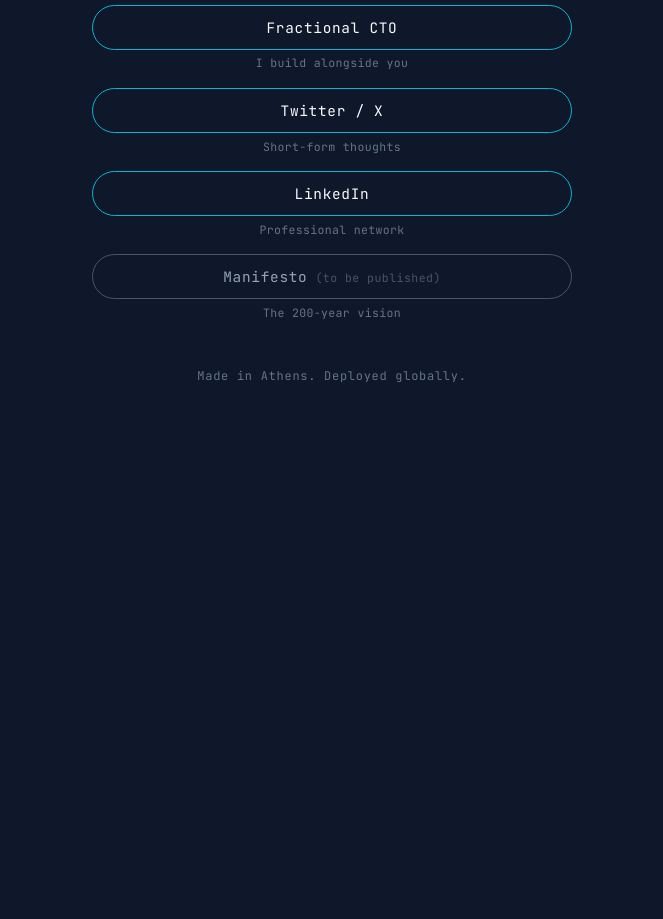
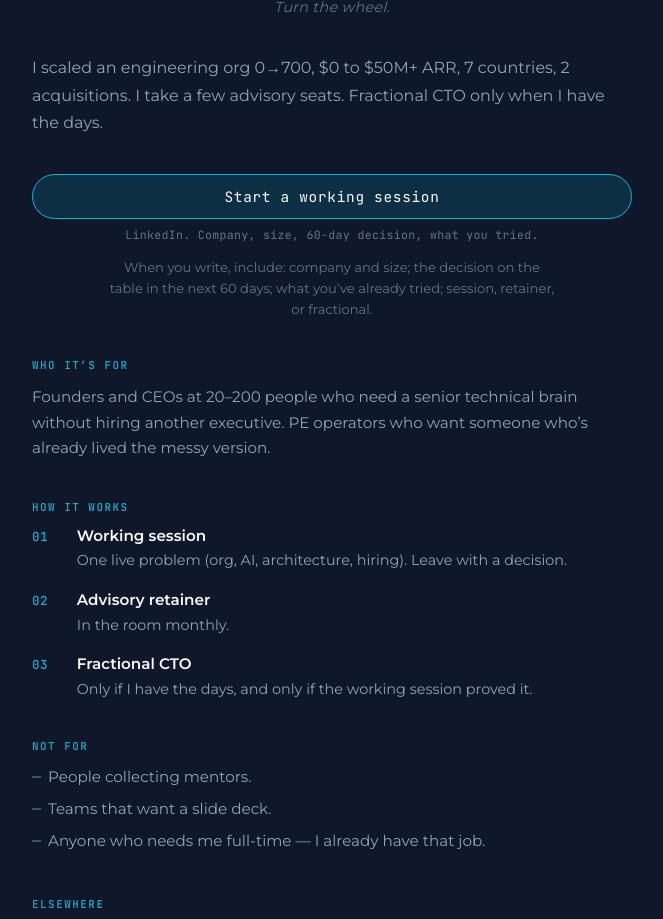
Before and after one commit to mpetyx/mpetyx.github.io, a plain HTML site: page index.html in a window 1280 px wide. Shown: the part 411-1330 px from the top of the page, without its empty margins (308-971 px from the left). Before the commit the page ends 800 px from the top, so only its background shows below. Drawn offline with Linux system fonts and the light colour scheme.

Commit message:
Turn homepage into a selective advisory storefront.
X inbound was landing on a splash. This keeps the owl/cyan look and makes the offer, ladder, and LinkedIn intake the first action.

```diff
--- a/index.html
+++ b/index.html
@@ -3,7 +3,9 @@
 <head>
   <meta charset="UTF-8" />
   <meta name="viewport" content="width=device-width, initial-scale=1.0" />
-  <title>Michael Petychakis</title>
+  <title>Michael Petychakis · Selective Advisory</title>
+  <meta name="theme-color" content="#0F172A" />
+  <link rel="canonical" href="https://mpetyx.com/" />
 
   <!-- Favicon -->
   <link rel="icon" type="image/png" href="lambda_owl_avatar.png" />
@@ -12,15 +14,15 @@
   <!-- Open Graph / Social -->
   <meta property="og:type"         content="website" />
   <meta property="og:url"          content="https://mpetyx.com/" />
-  <meta property="og:title"        content="Michael Petychakis" />
-  <meta property="og:description"  content="λ(0) → 700 · Technology leader, entrepreneur, and builder. CTO · Fractional CTO · API & AI enthusiast." />
+  <meta property="og:title"        content="Michael Petychakis · Selective Advisory" />
+  <meta property="og:description"  content="λ(0) → 700 · Selective advisory and fractional CTO. Architected, not assembled." />
   <meta property="og:image"        content="https://mpetyx.com/lambda_owl_avatar.png" />
   <meta name="twitter:card"        content="summary_large_image" />
   <meta name="twitter:site"        content="@mpetyx" />
-  <meta name="twitter:title"       content="Michael Petychakis" />
-  <meta name="twitter:description" content="λ(0) → 700 · Technology leader, entrepreneur, and builder." />
+  <meta name="twitter:title"       content="Michael Petychakis · Selective Advisory" />
+  <meta name="twitter:description" content="λ(0) → 700 · Selective advisory and fractional CTO. Architected, not assembled." />
   <meta name="twitter:image"       content="https://mpetyx.com/lambda_owl_avatar.png" />
-  <meta name="description"         content="λ(0) → 700 · Technology leader, entrepreneur, and builder. CTO · Fractional CTO · API & AI enthusiast." />
+  <meta name="description"         content="λ(0) → 700 · Selective advisory and fractional CTO. Architected, not assembled." />
 
   <!-- Google tag (gtag.js) -->
   <script async src="https://www.googletagmanager.com/gtag/js?id=G-4VCH03FMBN"></script>
@@ -35,7 +37,7 @@
   <!-- Google Fonts -->
   <link rel="preconnect" href="https://fonts.googleapis.com" />
   <link rel="preconnect" href="https://fonts.gstatic.com" crossorigin />
-  <link href="https://fonts.googleapis.com/css2?family=Montserrat:wght@700&family=JetBrains+Mono:wght@400;500&display=swap" rel="stylesheet" />
+  <link href="https://fonts.googleapis.com/css2?family=Montserrat:wght@400;500;600;700&family=JetBrains+Mono:wght@400;500&display=swap" rel="stylesheet" />
 
   <style>
     *, *::before, *::after {
@@ -54,34 +56,40 @@
       --gray-sub:  #94A3B8;
     }
 
-    html, body {
-      height: 100%;
+    html {
+      scroll-behavior: smooth;
     }
 
     body {
       background-color: var(--bg);
       color: var(--white);
       font-family: 'Montserrat', sans-serif;
+      font-weight: 400;
+      -webkit-font-smoothing: antialiased;
+      -moz-osx-font-smoothing: grayscale;
+      min-height: 100vh;
+      padding: 3.5rem 1.5rem 2.5rem;
       display: flex;
       flex-direction: column;
       align-items: center;
-      justify-content: center;
-      min-height: 100vh;
-      padding: 3rem 1.5rem;
     }
 
-    /* Main card */
-    .card {
+    .page {
+      width: 100%;
+      max-width: 600px;
+      display: flex;
+      flex-direction: column;
+    }
+
+    /* ── Hero ── */
+    .hero {
       display: flex;
       flex-direction: column;
       align-items: center;
-      gap: 1.5rem;
-      width: 100%;
-      max-width: 480px;
       text-align: center;
+      gap: 0.7rem;
     }
 
-    /* Logo */
     .logo {
       width: 140px;
       height: 140px;
@@ -93,6 +101,7 @@
       transition: filter 0.3s ease;
       animation: owl-blink 10s ease-in-out infinite;
       transform-origin: center center;
+      margin-bottom: 0.6rem;
     }
 
     .logo:hover {
@@ -101,7 +110,6 @@
         drop-shadow(0 0 60px var(--cyan-glow));
     }
 
-    /* Name */
     h1.name {
       font-family: 'Montserrat', sans-serif;
       font-weight: 700;
@@ -111,7 +119,6 @@
       line-height: 1.2;
     }
 
-    /* Lambda tagline */
     .tagline {
       font-family: 'JetBrains Mono', monospace;
       font-size: clamp(1rem, 3.5vw, 1.2rem);
@@ -119,17 +126,33 @@
       letter-spacing: 0.04em;
     }
 
-    /* Greek subtitle */
-    .subtitle {
+    .job {
       font-family: 'Montserrat', sans-serif;
-      font-style: italic;
-      font-weight: 400;
+      font-weight: 500;
+      font-size: clamp(1rem, 3.2vw, 1.15rem);
+      line-height: 1.5;
+      color: var(--white);
+      max-width: 28em;
+      margin-top: 0.55rem;
+    }
+
+    .brand {
+      font-family: 'Montserrat', sans-serif;
+      font-weight: 500;
       font-size: 0.95rem;
       color: var(--gray-sub);
       letter-spacing: 0.02em;
     }
 
-    /* ── Owl blink animation ── */
+    .subtitle {
+      font-family: 'Montserrat', sans-serif;
+      font-style: italic;
+      font-weight: 400;
+      font-size: 0.9rem;
+      color: var(--gray);
+      letter-spacing: 0.02em;
+    }
+
     @keyframes owl-blink {
       0%,   94%  { transform: scaleY(1);    }
       95%         { transform: scaleY(0.94); }
@@ -138,20 +161,46 @@
       100%        { transform: scaleY(1);    }
     }
 
-    /* Link items (pill + caption wrapper) */
-    .links {
-      display: flex;
-      flex-direction: column;
-      gap: 1.1rem;
-      width: 100%;
-      margin-top: 0.5rem;
+    /* ── Shared section ── */
+    .block {
+      margin-top: 2.4rem;
     }
 
-    .link-item {
+    .block-label {
+      font-family: 'JetBrains Mono', monospace;
+      font-size: 0.68rem;
+      font-weight: 500;
+      color: var(--cyan);
+      letter-spacing: 0.14em;
+      text-transform: uppercase;
+      margin-bottom: 0.7rem;
+    }
+
+    .prose {
+      font-family: 'Montserrat', sans-serif;
+      font-weight: 400;
+      font-size: 0.95rem;
+      line-height: 1.7;
+      color: var(--gray-sub);
+    }
+
+    .prose + .prose {
+      margin-top: 0.7rem;
+    }
+
+    .proof .prose {
+      font-size: 1rem;
+      color: var(--gray-sub);
+    }
+
+    /* ── Primary CTA ── */
+    .cta {
+      margin-top: 2.4rem;
       display: flex;
       flex-direction: column;
       align-items: center;
-      gap: 0.35rem;
+      gap: 0.45rem;
+      text-align: center;
     }
 
     .pill {
@@ -166,6 +215,7 @@
       font-size: 0.9rem;
       letter-spacing: 0.05em;
       text-decoration: none;
+      text-align: center;
       transition:
         background 0.22s ease,
         box-shadow  0.22s ease,
@@ -180,7 +230,116 @@
       outline: none;
     }
 
-    /* Muted / coming-soon pill */
+    .pill-primary {
+      background: var(--cyan-dim);
+    }
+
+    .link-caption {
+      font-family: 'JetBrains Mono', monospace;
+      font-size: 0.72rem;
+      color: var(--gray);
+      letter-spacing: 0.03em;
+      line-height: 1.55;
+      text-align: center;
+    }
+
+    .cta-note {
+      font-family: 'Montserrat', sans-serif;
+      font-weight: 400;
+      font-size: 0.82rem;
+      line-height: 1.6;
+      color: var(--gray);
+      max-width: 34em;
+      margin-top: 0.35rem;
+    }
+
+    /* ── How it works ── */
+    .steps {
+      list-style: none;
+      display: flex;
+      flex-direction: column;
+      gap: 1.05rem;
+    }
+
+    .steps li {
+      display: grid;
+      grid-template-columns: 2.1rem 1fr;
+      gap: 0.7rem;
+      align-items: start;
+    }
+
+    .step-num {
+      font-family: 'JetBrains Mono', monospace;
+      font-size: 0.78rem;
+      font-weight: 500;
+      color: var(--cyan);
+      letter-spacing: 0.04em;
+      line-height: 1.7;
+      padding-top: 0.05rem;
+    }
+
+    .step-title {
+      font-family: 'Montserrat', sans-serif;
+      font-weight: 600;
+      font-size: 0.95rem;
+      color: var(--white);
+      line-height: 1.4;
+      margin-bottom: 0.2rem;
+    }
+
+    .step-body {
+      font-family: 'Montserrat', sans-serif;
+      font-weight: 400;
+      font-size: 0.9rem;
+      line-height: 1.6;
+      color: var(--gray-sub);
+    }
+
+    /* ── Not for ── */
+    .not-for-list {
+      list-style: none;
+      display: flex;
+      flex-direction: column;
+      gap: 0.55rem;
+    }
+
+    .not-for-list li {
+      font-family: 'Montserrat', sans-serif;
+      font-weight: 400;
+      font-size: 0.95rem;
+      line-height: 1.55;
+      color: var(--gray-sub);
+      padding-left: 1rem;
+      position: relative;
+    }
+
+    .not-for-list li::before {
+      content: "—";
+      position: absolute;
+      left: 0;
+      color: var(--gray);
+      font-family: 'JetBrains Mono', monospace;
+    }
+
+    /* ── Secondary links ── */
+    .elsewhere {
+      margin-top: 2.75rem;
+    }
+
+    .links {
+      display: flex;
+      flex-direction: column;
+      gap: 1.1rem;
+      width: 100%;
+    }
+
+    .link-item {
+      display: flex;
+      flex-direction: column;
+      align-items: center;
+      gap: 0.35rem;
+    }
+
     .pill-muted {
       display: block;
       width: 100%;
@@ -192,6 +351,7 @@
       font-family: 'JetBrains Mono', monospace;
       font-size: 0.9rem;
       letter-spacing: 0.05em;
+      text-align: center;
       cursor: default;
       user-select: none;
     }
@@ -203,15 +363,7 @@
       margin-left: 0.5rem;
     }
 
-    /* Link caption */
-    .link-caption {
-      font-family: 'JetBrains Mono', monospace;
-      font-size: 0.72rem;
-      color: var(--gray);
-      letter-spacing: 0.03em;
-    }
-
-    /* Footer */
+    /* ── Footer ── */
     footer {
       margin-top: 3rem;
       font-family: 'JetBrains Mono', monospace;
@@ -220,12 +372,19 @@
       letter-spacing: 0.06em;
       text-align: center;
     }
+
+    @media (prefers-reduced-motion: reduce) {
+      html { scroll-behavior: auto; }
+      .logo { animation: none; }
+      .logo, .pill { transition: none; }
+    }
   </style>
 </head>
 <body>
 
-  <main class="card">
+  <main class="page">
 
+    <header class="hero">
       <img
         class="logo"
         src="lambda_owl_avatar.png"
@@ -238,35 +397,94 @@
 
       <p class="tagline">&#955;(0) &#8594; 700</p>
 
+      <p class="job">I sit in the room after you’ve already outgrown generic advice.</p>
+
+      <p class="brand">Architected, not assembled.</p>
+
       <p class="subtitle">Turn the wheel.</p>
+    </header>
 
-    <nav class="links" aria-label="Links">
+    <section class="block proof" aria-label="Proof">
+      <p class="prose">I scaled an engineering org 0&#8594;700, $0 to $50M+ ARR, 7 countries, 2 acquisitions. I take a few advisory seats. Fractional CTO only when I have the days.</p>
+    </section>
+
+    <div class="cta">
+      <a
+        class="pill pill-primary"
+        href="https://www.linkedin.com/in/michaelpetychakis/"
+        target="_blank"
+        rel="noopener noreferrer"
+      >Start a working session</a>
+      <span class="link-caption">LinkedIn. Company, size, 60-day decision, what you tried.</span>
+      <p class="cta-note">When you write, include: company and size; the decision on the table in the next 60 days; what you’ve already tried; session, retainer, or fractional.</p>
+    </div>
+
+    <section class="block" aria-labelledby="who-label">
+      <h2 class="block-label" id="who-label">Who it’s for</h2>
+      <p class="prose">Founders and CEOs at 20–200 people who need a senior technical brain without hiring another executive. PE operators who want someone who’s already lived the messy version.</p>
+    </section>
+
+    <section class="block" aria-labelledby="how-label">
+      <h2 class="block-label" id="how-label">How it works</h2>
+      <ol class="steps">
+        <li>
+          <span class="step-num" aria-hidden="true">01</span>
+          <div>
+            <p class="step-title">Working session</p>
+            <p class="step-body">One live problem (org, AI, architecture, hiring). Leave with a decision.</p>
+          </div>
+        </li>
+        <li>
+          <span class="step-num" aria-hidden="true">02</span>
+          <div>
+            <p class="step-title">Advisory retainer</p>
+            <p class="step-body">In the room monthly.</p>
+          </div>
+        </li>
+        <li>
+          <span class="step-num" aria-hidden="true">03</span>
+          <div>
+            <p class="step-title">Fractional CTO</p>
+            <p class="step-body">Only if I have the days, and only if the working session proved it.</p>
+          </div>
+        </li>
+      </ol>
+    </section>
+
+    <section class="block" aria-labelledby="not-label">
+      <h2 class="block-label" id="not-label">Not for</h2>
+      <ul class="not-for-list">
+        <li>People collecting mentors.</li>
+        <li>Teams that want a slide deck.</li>
+        <li>Anyone who needs me full-time — I already have that job.</li>
+      </ul>
+    </section>
+
+    <nav class="elsewhere" aria-label="Elsewhere">
+      <h2 class="block-label">Elsewhere</h2>
+      <div class="links">
 
         <div class="link-item">
-        <a class="pill" href="https://apilama.com" target="_blank" rel="noopener noreferrer">Blog</a>
-        <span class="link-caption">AI, scaling, and the long arc of technology</span>
+          <a class="pill" href="https://apilama.com" target="_blank" rel="noopener noreferrer">Essays</a>
+          <span class="link-caption">apilama.com — how I think</span>
         </div>
 
         <div class="link-item">
-        <a class="pill" href="https://badcop.tech" target="_blank" rel="noopener noreferrer">Fractional CTO</a>
-        <span class="link-caption">I build alongside you</span>
+          <a class="pill" href="https://badcop.tech" target="_blank" rel="noopener noreferrer">BadCop</a>
+          <span class="link-caption">AI tech diligence I built. The product, not the person.</span>
         </div>
 
         <div class="link-item">
-        <a class="pill" href="https://x.com/mpetyx" target="_blank" rel="noopener noreferrer">Twitter / X</a>
-        <span class="link-caption">Short-form thoughts</span>
+          <a class="pill" href="https://x.com/mpetyx" target="_blank" rel="noopener noreferrer">X</a>
+          <span class="link-caption">x.com/mpetyx</span>
         </div>
 
         <div class="link-item">
-        <a class="pill" href="https://www.linkedin.com/in/michaelpetychakis/" target="_blank" rel="noopener noreferrer">LinkedIn</a>
-        <span class="link-caption">Professional network</span>
-      </div>
-
-      <div class="link-item">
-        <span class="pill-muted">Manifesto<span class="coming-soon">(to be published)</span></span>
+          <span class="pill-muted">Manifesto<span class="coming-soon">(coming soon)</span></span>
           <span class="link-caption">The 200-year vision</span>
         </div>
 
+      </div>
     </nav>
 
   </main>
```
Lines whose indentation alone changed are shown as unchanged.
